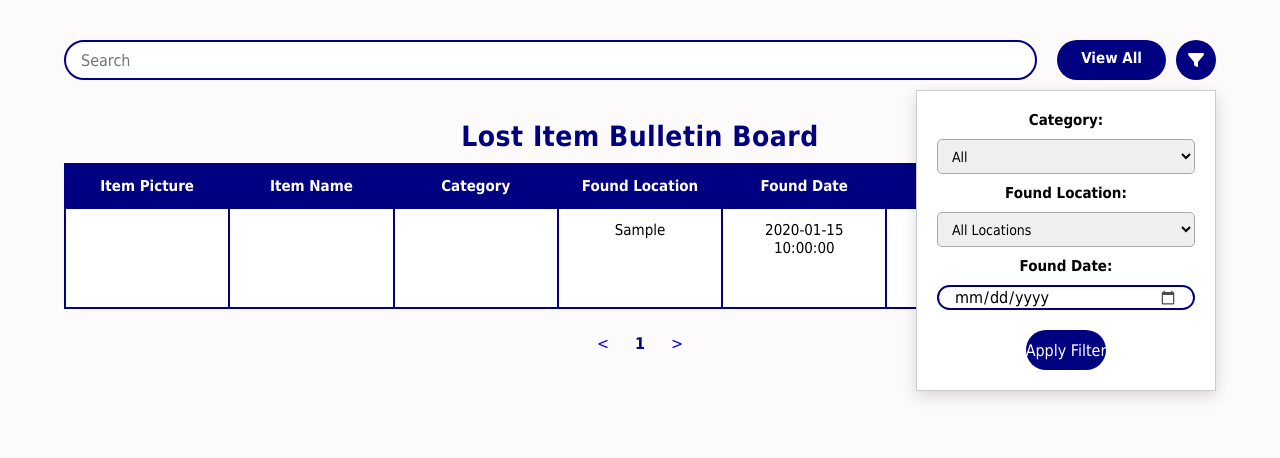
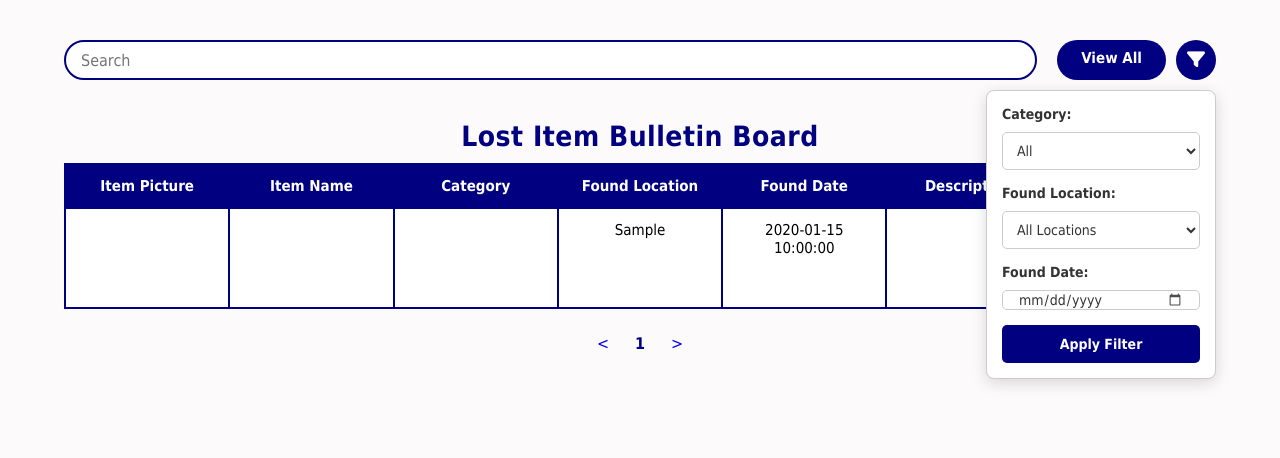
Before and after one commit to kurukururinrin/Lost-Found-Bulletin-Board-System, a PHP site: page /match/ in a window 1280 px wide, after a click that opens the changed part. Shown: the part 800-1258 px from the top of the page. Run offline with PHP 8.4, Linux system fonts and the light colour scheme; tables that the repository leaves empty or names only in its code hold one stand-in row (values such as "Sample post"); data that the repository does not hold is empty; a stand-in replaces the project's code that opens the database connection.

Commit message:
Add files via upload

```diff
--- a/index.php
+++ b/index.php
@@ -174,10 +174,11 @@ $totalPages = (int)ceil($totalItems / $itemsPerPage);
             <a href="index.php#board" class="btn">View All</a>
         </form>
 
-        <details class="filter_button">
-            <summary><i class="fas fa-filter"></i></summary>
-
-            <div class="filter_menu">
+        <details class="filter-container">
+            <summary class="filter-button">
+                <i class="fas fa-filter"></i>
+            </summary>
+            <div class="filter-menu">
 
                 <form action="index.php#board" method="GET">
 
@@ -211,7 +212,7 @@ $totalPages = (int)ceil($totalItems / $itemsPerPage);
                     <label for="date">Found Date:</label>
                     <input type="date" name="date" id="date">
 
-                    <button type="submit" class="btn">
+                    <button type="submit" class="apply-button">
                         Apply Filter
                     </button>
 
--- a/style.css
+++ b/style.css
@@ -201,94 +201,102 @@ section.search .search_box form a.btn:hover {
     background-color: #0000cc;
 }
 
-/* FILTER BUTTON */
+/* FILTER MENU */
 
-.filter_button {
+.filter-container {
     position: relative;
 }
 
-.filter_button > summary {
-    width: 4rem;
-    height: 4rem;
-    border: none;
-    border-radius: 2rem;
-    background-color: #000080;
-    cursor: pointer;
-    font-size: 1.6rem;
+.filter-button {
     display: flex;
     justify-content: center;
     align-items: center;
+    width: 40px;
+    height: 40px;
+    background-color: #000080;
+    color: #fff;
+    border: none;
+    border-radius: 50%;
+    font-size: 18px;
+    cursor: pointer;
+    list-style: none;
+    transition: background-color 0.2s ease;
 }
 
-.filter_button > summary::-webkit-details-marker {
+.filter-button::-webkit-details-marker {
     display: none;
 }
 
-.filter_button > summary i {
-    color: #fff;
-}
-
-.filter_button > summary:hover {
+.filter-button:hover {
     background-color: #0000cc;
 }
 
-.filter_button[open] .filter_menu {
-    display: block;
+.filter-menu {
+    position: absolute;
+    top: 50px;
+    right: 0;
+    width: 230px;
+    padding: 15px;
+    background-color: #fff;
+    border: 1px solid #ccc;
+    border-radius: 8px;
+    box-shadow: 0 4px 15px rgba(0, 0, 0, 0.15);
+    z-index: 100;
+    text-align: left;
 }
 
-/* FILTER MENU */
-
-.filter_menu {
-    display: none; /* Initially hidden */
-    position: absolute; /*脱离排版 自由定位*/
-    top: 5rem; /* Adjusted to position below the button 5 rem */
-    right: 0;
-    width: 30rem;
-    padding: 2rem;
-    background: #fff;
-    border: 1px solid #ccc;
-    box-shadow: 0 0.5rem 1.5rem rgba(0, 0, 0, 0.15);
-    z-index: 100;
+.filter-menu form {
+    display: flex;
+    flex-direction: column;
 }
 
-/* Show the filter menu when the button is clicked */
-.filter_button[open] .filter_menu {
-    display: block;
+.filter-menu label {
+    display: block !important;
+    font-size: 14px !important;
+    font-weight: bold !important;
+    color: #333 !important;
+    text-align: left !important;
+    width: 100% !important;
 }
 
-.filter_menu form {
-    display: flex;
-    flex-direction: column;
-    gap: 0.8rem;
+.filter-menu select,
+.filter-menu input[type="date"] {
+    width: 100% !important;
+    height: 38px !important;
+    padding: 0 10px;
+    margin-bottom: 5px;
+    background-color: #fff !important;
+    border: 1px solid #ccc !important;
+    border-radius: 5px !important;
+    font-size: 14px !important;
+    color: #333 !important;
+    box-sizing: border-box !important;
+    outline: none !important;
 }
 
-.filter_menu label {
-    font-size: 1.5rem;
-    font-weight: bold;
+.filter-menu select:focus,
+.filter-menu input[type="date"]:focus {
+    border: 2px solid rgb(255, 175, 2) !important;
 }
 
-.filter_menu input, .filter_menu select {
-    width: 100%;
-    height: 3.5rem;
-    padding: 0 1rem;
-    font-size: 1.4rem;
-    border: 1px solid #aaa;
-    border-radius: 0.5rem;
+.filter-menu .apply-button {
+    width: 100% !important;
+    height: 38px !important;
+    margin-top: 0 !important;
+    margin-left: 0 !important;
+    padding: 0 !important;
+    border: none !important;
+    border-radius: 5px !important;
+    background-color: #000080 !important;
+    color: #fff !important;
+    font-size: 14px !important;
+    font-weight: bold !important;
+    cursor: pointer;
+    transition: background-color 0.2s ease;
 }
 
-.filter_menu button {
-    margin-top: 1rem;
-    height: 4rem;
-    background-color: #000080;
-    color: #fff;
-    font-size: 1.6rem;
-    border: none;
-    border-radius: 2rem;
-    cursor: pointer;
-}
-
-.filter_menu button:hover {
-    background-color: #0000cc;
+.filter-menu .apply-button:hover {
+    background-color: rgb(255, 175, 2) !important;
 }
 
 /* TABLE HEADER */
```
Also changed, not shown: report_function.php (+6 -23 lines).
